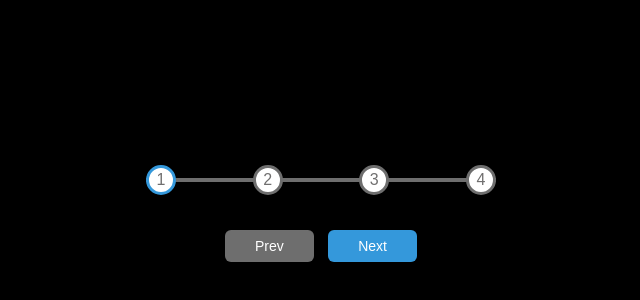
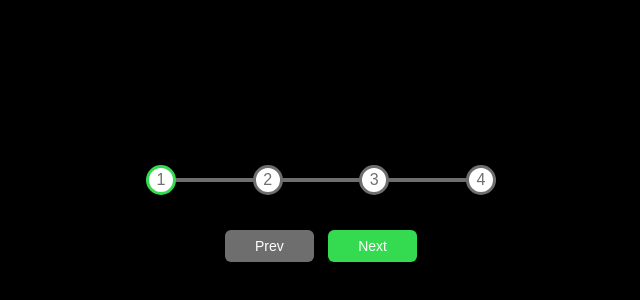
Before and after one commit to AakashChahal/50-Projects, a plain HTML site: page progress-steps/index.html in a window 1280 px wide. Shown: the part 184-484 px from the top of the page, without its empty margins (319-959 px from the left). Drawn offline with Linux system fonts and the light colour scheme; a web font is replaced by a local one.

Commit message:
progress steps complete

```diff
--- a/progress-steps/style.css
+++ b/progress-steps/style.css
@@ -1,7 +1,7 @@
 @import url("https://fonts.googleapis.com/css?family=Muli&display=swap");
 
 :root {
-    --line-border-fill: #3498db;
+    --line-border-fill: #34db50;
     --line-border-empty: #6e6e6e;
 }
 
@@ -104,4 +104,5 @@ body {
     display: none;
     margin: auto;
     margin-top: 1%;
+    background-color: #3498db;
 }
```
